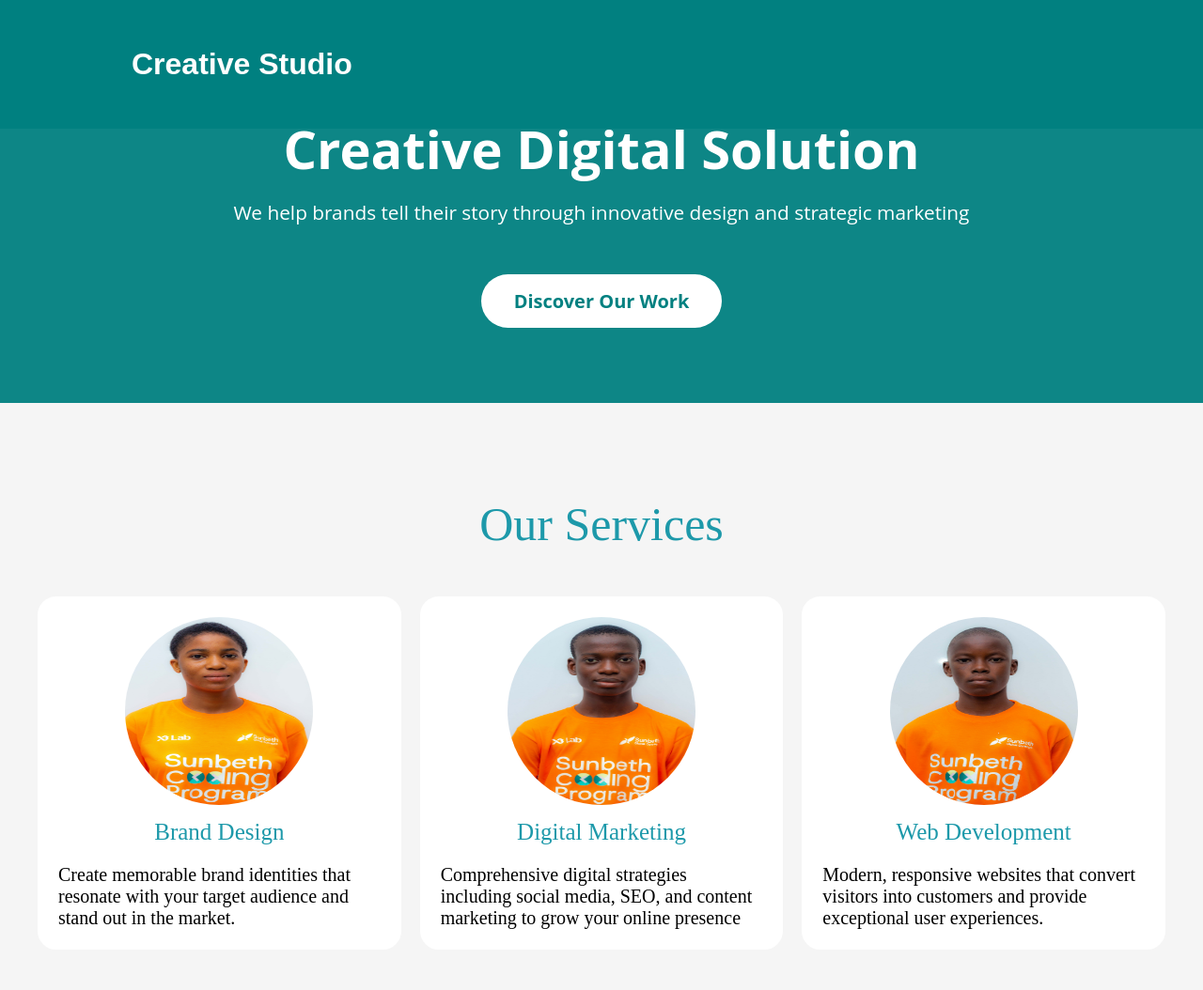
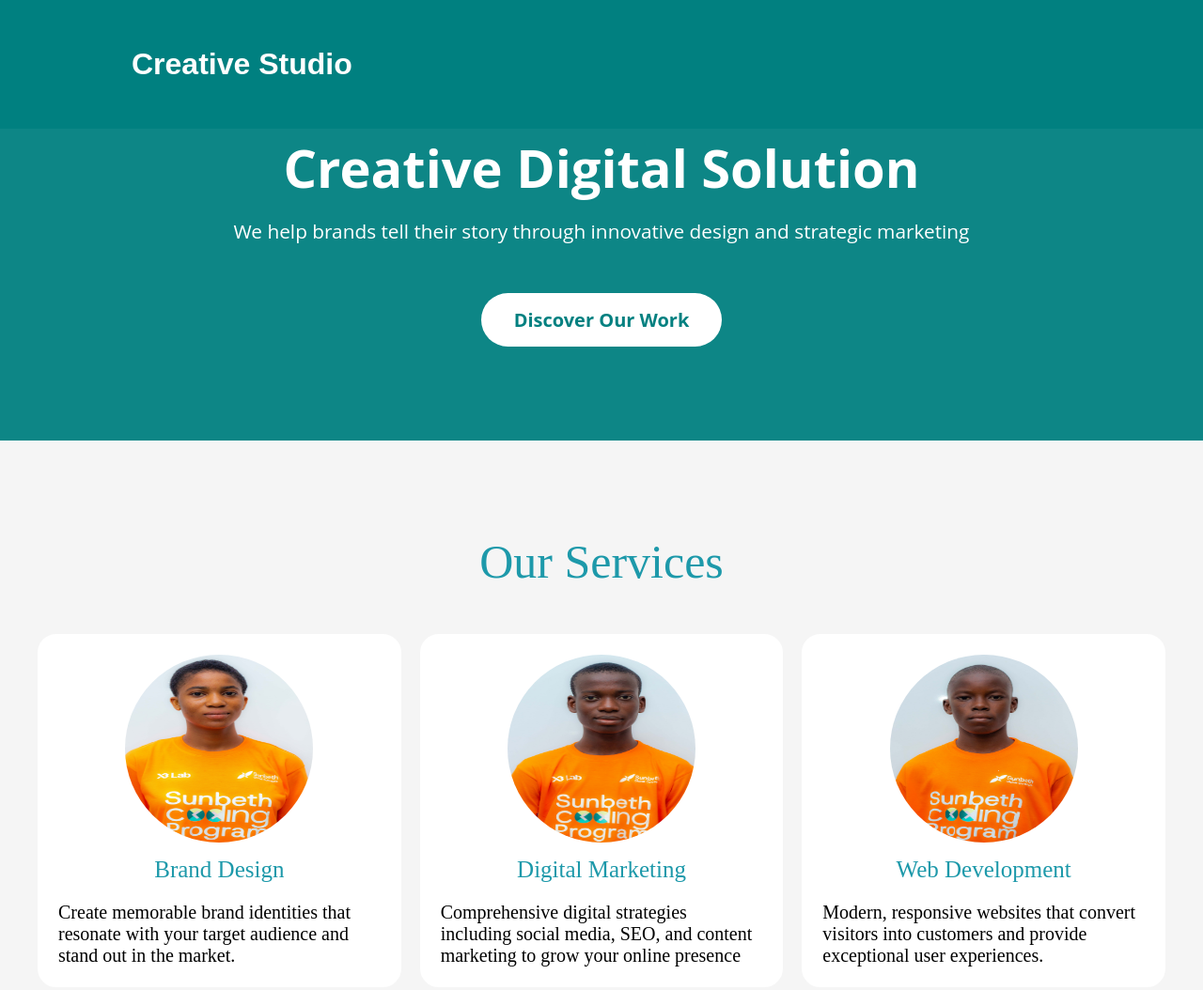
Before and after one commit to taiwobenedict/sunbethgrp4, a plain HTML site: page index.html in a window 1280 px wide. Shown: the top 1054 px of the page at 94% size. Drawn offline with Linux system fonts and the light colour scheme.

Commit message:
hero-section fix

```diff
--- a/index.html
+++ b/index.html
@@ -110,7 +110,7 @@
 
         .content {
             border: rgb(29, 153, 170);
-            padding: 0 20px;
+            padding: 20px 20px;
             display: flex;
             justify-content: center;
             align-items: center;
```
